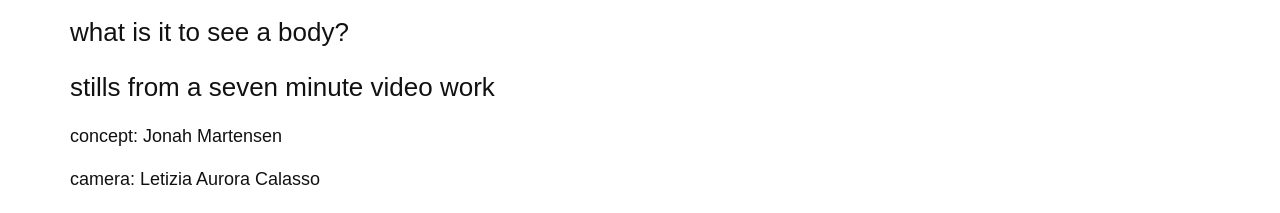
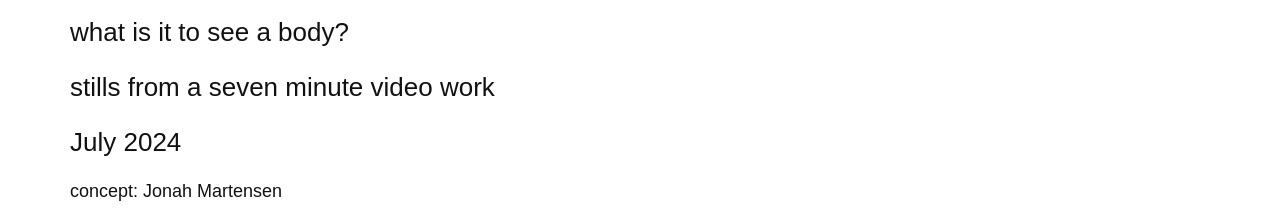
Before and after one commit to jonahmartensen/maybeitworks, an Eleventy site: page exercises.html in a window 1280 px wide. Shown: the part 1334-1547 px from the top of the page. Built offline with nearby package versions, Linux system fonts and the light colour scheme; Eleventy itself is replaced by a stand-in of ours; files that its build step writes are made by us from their sources.

Commit message:
Add date to exercises.html

```diff
--- a/exercises.html
+++ b/exercises.html
@@ -33,6 +33,7 @@ galleryImages:
 <p>what is it to see a body?</p>
 <p></p>
 <p>stills from a seven minute video work</p>
+<p>July 2024</p>
       </div>
 
       <div class="detail-text">
```
